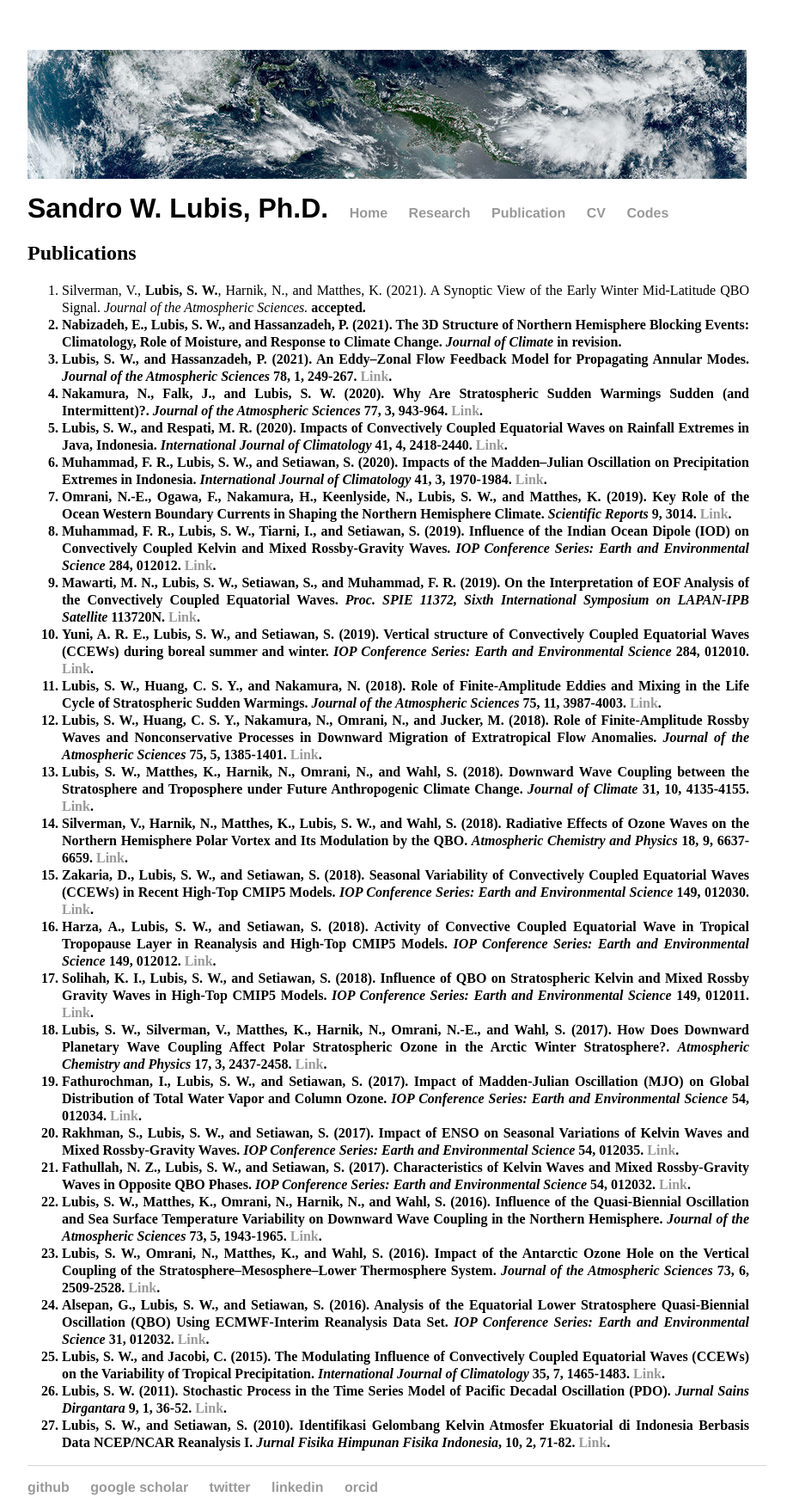
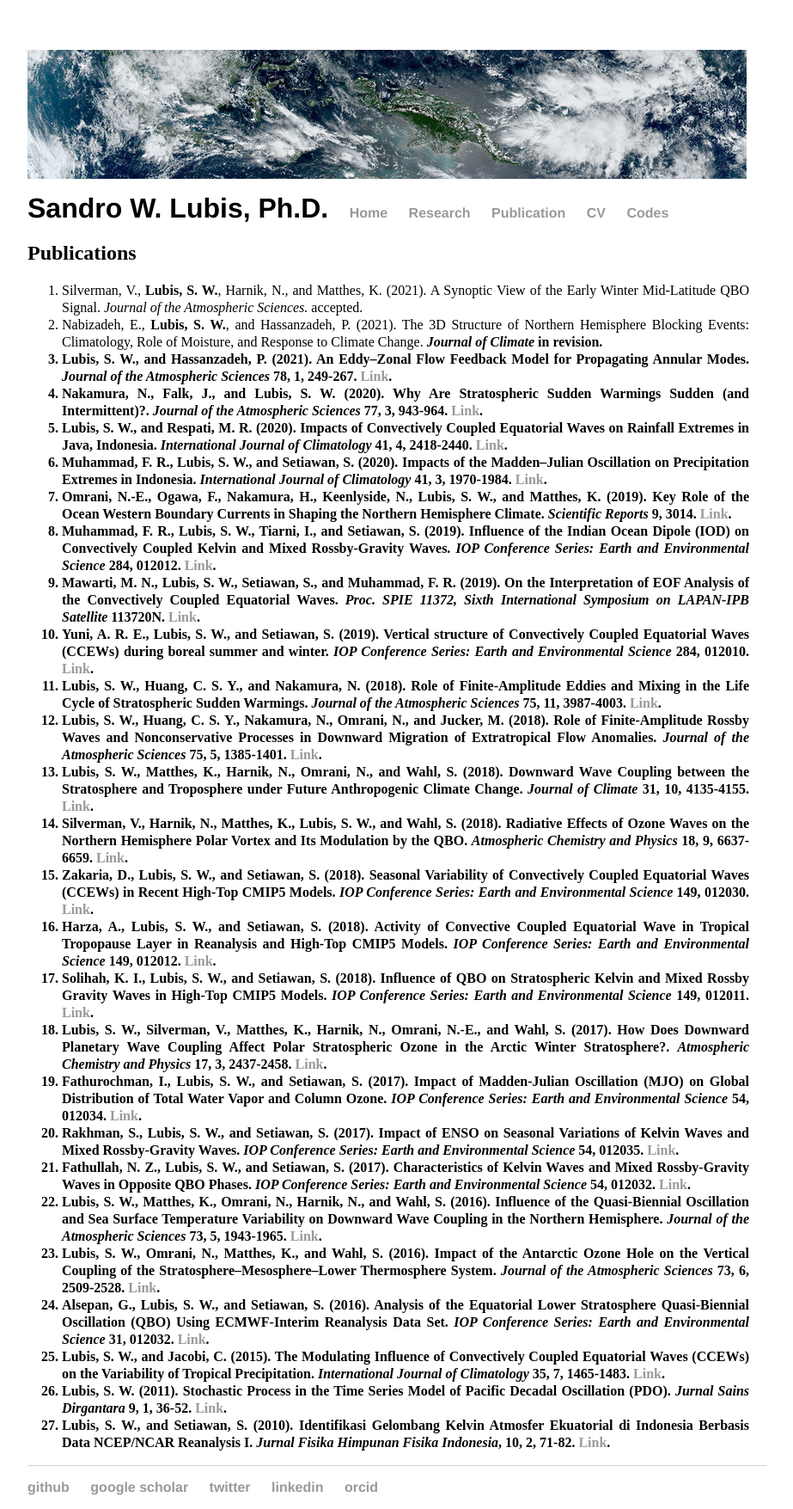
Before and after one commit to sandrolubis/sandrolubis.github.io, a Jekyll site: the page built from publication/index.html, in a window 1280 px wide. Shown: the whole page at 86% size, without its empty margins (276-1199 px from the left). Built offline with Jekyll 4.4.1, drawn with Linux system fonts in a browser that asks for light colours.

```diff
--- a/publication/index.html
+++ b/publication/index.html
@@ -6,7 +6,7 @@ title: Publications | Sandro Lubis
 <div class="research">
 	<h2>Publications</h2>
 	<ol style="line-height:1.25; text-align:justify;">
-		<li>Silverman, V., <b>Lubis, S. W.</b>, Harnik, N., and Matthes, K. (2021). A Synoptic View of the Early Winter Mid-Latitude QBO Signal. <i>Journal of the Atmospheric Sciences.</i> <b>accepted<b>.</li>
+		<li>Silverman, V., <b>Lubis, S. W.</b>, Harnik, N., and Matthes, K. (2021). A Synoptic View of the Early Winter Mid-Latitude QBO Signal. <i>Journal of the Atmospheric Sciences.</i> accepted.</li>
 		<li>Nabizadeh, E., <b>Lubis, S. W.</b>, and Hassanzadeh, P. (2021). The 3D Structure of Northern Hemisphere Blocking Events: Climatology, Role of Moisture, and Response to Climate Change. <i><b>Journal of Climate<b></i> in revision.</li>
 		<li><b>Lubis, S. W.</b>, and Hassanzadeh, P. (2021). An Eddy–Zonal Flow Feedback Model for Propagating Annular Modes. <i>Journal of the Atmospheric Sciences</i> 78, 1, 249-267. <a href="https://doi.org/10.1175/JAS-D-20-0214.1">Link</a>.</li>
 		<li>Nakamura, N., Falk, J., and <b>Lubis, S. W.</b> (2020). Why Are Stratospheric Sudden Warmings Sudden (and Intermittent)?. <i>Journal of the Atmospheric Sciences</i> 77, 3, 943-964. <a href="https://doi.org/10.1175/JAS-D-19-0249.1">Link</a>.</li>
```
